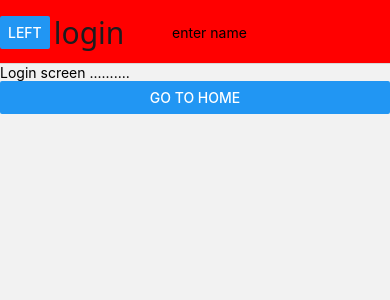
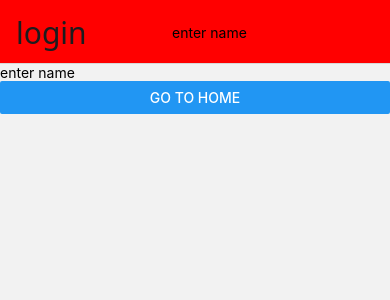
Before and after one commit to vaibhavzalte/first_app, a React Native app: screen /login in a window 390 px wide. Shown: the top 300 px of the page. Built offline with nearby package versions, Linux system fonts and the light colour scheme.

Commit message:
Pass data between Screens in Stack Navigation

```diff
--- a/App.jsx
+++ b/App.jsx
@@ -2,25 +2,9 @@ import { NavigationContainer } from '@react-navigation/native';
 import { createNativeStackNavigator } from '@react-navigation/native-stack';
 import React from 'react';
 import { View, Text ,Button, TextInput} from 'react-native';
-
+import { Home } from './components/MyHome';
+import Login from './components/Login';
 const Stack = createNativeStackNavigator();
-
-const Home = () => {
-  return (
-    <View>
-      <Text>Home screen ..........</Text>
-    </View>
-  );
-};
-
-const Login = (props) => {
-  return (
-    <View>
-      <Text>Login screen ..........</Text>
-      <Button title="go to home" onPress={()=>props.navigation.navigate("myhome")}/>
-    </View>
-  );
-};
 
 const Header = () => {
   return (
@@ -36,7 +20,6 @@ function App() {
       <Stack.Navigator
       // for all position
       screenOptions={{
-        headerLeft:()=><Button title='left' />,
         headerRight:()=><Header/>,
         headerStyle:{
           backgroundColor:'red',
--- a/components/Login.jsx
+++ b/components/Login.jsx
@@ -1,13 +1,13 @@
-import React from "react";
-import { View,Text } from "react-native";
+import React, { useState } from "react";
+import { View, Text, Button, TextInput } from "react-native";
 
-function Login({userName}){
-    return(
+function Login(props) {
+    const [name,setName] = useState("");
+    return (
         <View>
-            <Text>hey ,{userName}</Text>
-            <Text>login here</Text>
-            <Text>input</Text>
+            <TextInput placeholder='enter name' onChangeText={(text)=>setName(text)} />
+            <Button title="go to home" onPress={() => props.navigation.navigate("myhome",{name})} />
         </View>
-   );
+    );
 }
 export default Login;
--- /dev/null
+++ b/components/MyHome.jsx
@@ -0,0 +1,9 @@
+import { View, Text ,Button, TextInput} from 'react-native';
+export const Home = (props) => {
+    const {name}=props.route.params;
+  return (
+    <View>
+      <Text>welcome home {name}</Text>
+    </View>
+  );
+};
```
